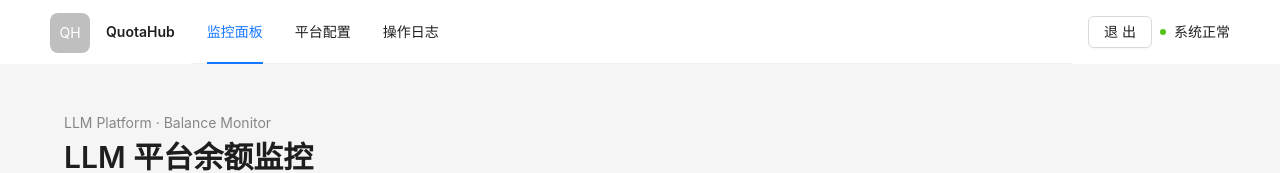
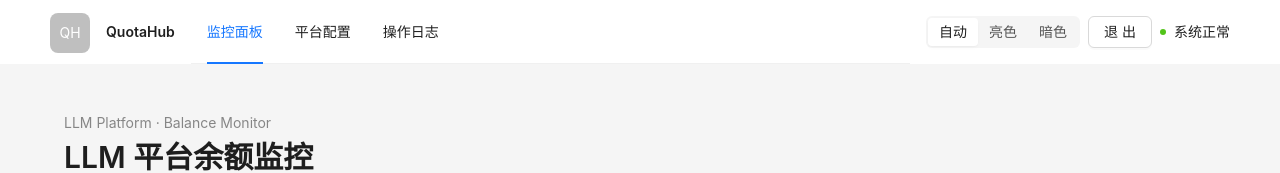
Before and after one commit to YLing2024/QuotaHub, a React (Vite) app in the folder frontend/: page / in a window 1280 px wide. Shown: the top 173 px of the page. Built offline with nearby package versions, Linux system fonts and the light colour scheme; no server answers.

Commit message:
feat(web): 顶栏加入主题三态切换 (宽屏 Segmented, 窄屏折叠菜单)

```diff
--- a/frontend/src/App.tsx
+++ b/frontend/src/App.tsx
@@ -1,11 +1,12 @@
-import { useEffect, useState } from 'react'
-import { Avatar, Badge, Button, Layout, Menu, Space, Typography, theme } from 'antd'
+import { useEffect, useState, useSyncExternalStore } from 'react'
+import { Avatar, Badge, Button, Dropdown, Layout, Menu, Segmented, Space, Typography, theme } from 'antd'
 import DashboardTab from '@/components/Dashboard'
 import LogsTab from '@/components/Logs'
 import ConfigTab from '@/components/Config'
 import LoginPage from '@/components/Auth/LoginPage'
 import { useStore } from '@/store/useStore'
 import { useAuthStore } from '@/store/useAuthStore'
+import { setThemeMode, useThemeMode, type ThemeMode } from '@/theme'
 
 export type TabName = 'dashboard' | 'config' | 'logs'
 
@@ -22,9 +23,64 @@ function initialTab(): TabName {
   return saved === 'config' || saved === 'logs' ? saved : 'dashboard'
 }
 
+// 窄屏断点, 与 antd 的 md (768px) 对齐
+const NARROW_QUERY = '(max-width: 767.98px)'
+
+function subscribeNarrow(callback: () => void): () => void {
+  const mq = window.matchMedia(NARROW_QUERY)
+  mq.addEventListener('change', callback)
+  return () => mq.removeEventListener('change', callback)
+}
+
+function getNarrow(): boolean {
+  return window.matchMedia(NARROW_QUERY).matches
+}
+
+function useNarrow(): boolean {
+  return useSyncExternalStore(subscribeNarrow, getNarrow, () => false)
+}
+
+const THEME_OPTIONS: Array<{ value: ThemeMode; label: string }> = [
+  { value: 'auto', label: '自动' },
+  { value: 'light', label: '亮色' },
+  { value: 'dark', label: '暗色' },
+]
+
+// 主题三态切换: 宽屏内联 Segmented; 窄屏收进折叠菜单(菜单内仍是同一个 Segmented), 不挤坏顶栏。
+function ThemeSwitcher({ narrow }: { narrow: boolean }) {
+  const { token } = theme.useToken()
+  const mode = useThemeMode()
+  const onChange = (value: string | number) => setThemeMode(value as ThemeMode)
+
+  if (!narrow) {
+    return <Segmented value={mode} onChange={onChange} options={THEME_OPTIONS} />
+  }
+  return (
+    <Dropdown
+      trigger={['click']}
+      placement="bottomRight"
+      popupRender={() => (
+        <div
+          style={{
+            padding: token.paddingXS,
+            background: token.colorBgElevated,
+            borderRadius: token.borderRadiusLG,
+            boxShadow: token.boxShadowSecondary,
+          }}
+        >
+          <Segmented vertical value={mode} onChange={onChange} options={THEME_OPTIONS} />
+        </div>
+      )}
+    >
+      <Button>主题</Button>
+    </Dropdown>
+  )
+}
+
 export default function App() {
   const { token } = theme.useToken()
   const [tab, setTab] = useState<TabName>(initialTab)
+  const narrow = useNarrow()
 
   const ready = useAuthStore((s) => s.ready)
   const mode = useAuthStore((s) => s.mode)
@@ -86,9 +142,10 @@ export default function App() {
         />
 
         <Space size="small" align="center">
-          {mode === 'builtin' && user && <Typography.Text>{user.name}</Typography.Text>}
+          {!narrow && mode === 'builtin' && user && <Typography.Text>{user.name}</Typography.Text>}
+          <ThemeSwitcher narrow={narrow} />
           <Button onClick={onLogout}>退出</Button>
-          <Badge status="success" text="系统正常" />
+          {!narrow && <Badge status="success" text="系统正常" />}
         </Space>
       </Layout.Header>
 
```
